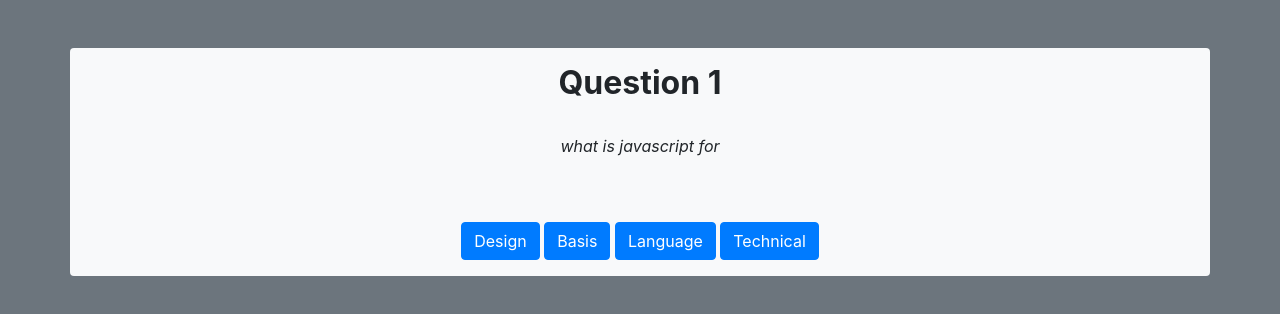
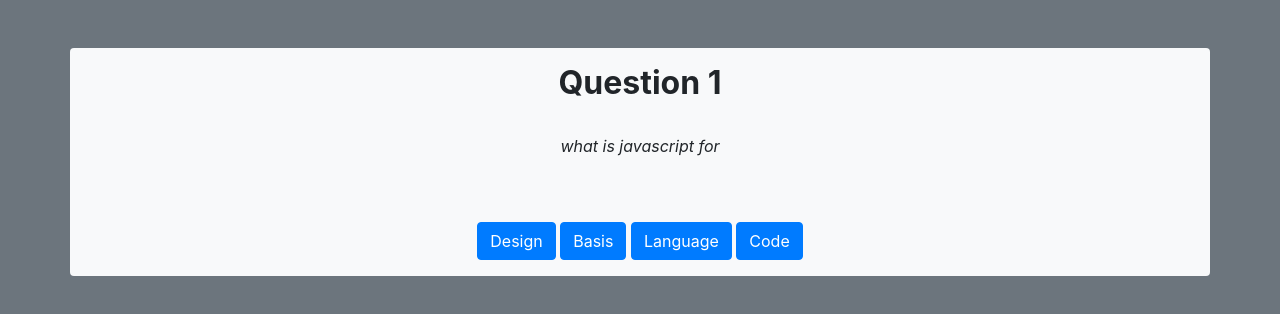
Before and after one commit to BargamentoSean/AN_ICT9R_Q4SW1_Bargamento, a plain HTML site: page BargamentoQ1.html in a window 1280 px wide. Drawn offline with nearby package versions, Linux system fonts and the light colour scheme.

Commit message:
Update BargamentoQ1.html

```diff
--- a/BargamentoQ1.html
+++ b/BargamentoQ1.html
@@ -17,7 +17,7 @@
 					<a href="BargamentoWrong.html" class="btn btn-primary">Design</a>
 					<a href="BargamentoWrong.html" class="btn btn-primary">Basis</a>
 					<a href="BargamentoWrong.html" class="btn btn-primary">Language</a>
-					<a href="BargamentoQ2.html" class="btn btn-primary">Technical</a>
+					<a href="BargamentoQ2.html" class="btn btn-primary">Code</a>
 				</form>
 		</div>
 	</body>
```
